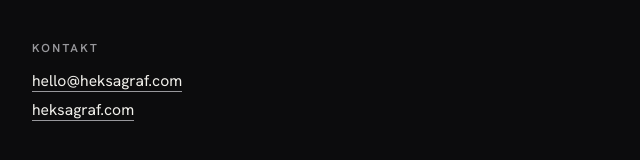
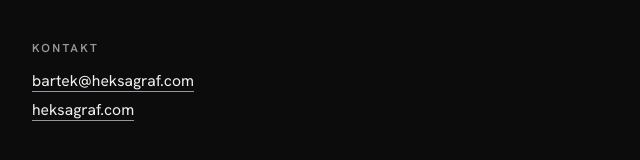
Before and after one commit to bcwikalowski-dev/brief-fomo, a plain HTML site: page index.html in a window 1280 px wide. Shown: the part 7108-7268 px from the top of the page, 184-824 px from the left. Drawn offline with nearby package versions, Linux system fonts and the light colour scheme; a web font is replaced by a local one.

Commit message:
Add files via upload

```diff
--- a/index.html
+++ b/index.html
@@ -281,7 +281,7 @@
   <footer>
     <div class="contact">
       <span class="label">Kontakt</span>
-      <a href="mailto:hello@heksagraf.com">hello@heksagraf.com</a><br>
+      <a href="mailto:bartek@heksagraf.com">bartek@heksagraf.com</a><br>
       <a href="https://heksagraf.com">heksagraf.com</a>
     </div>
     <div class="stamp">Heksagraf · Paź 2026</div>
```
